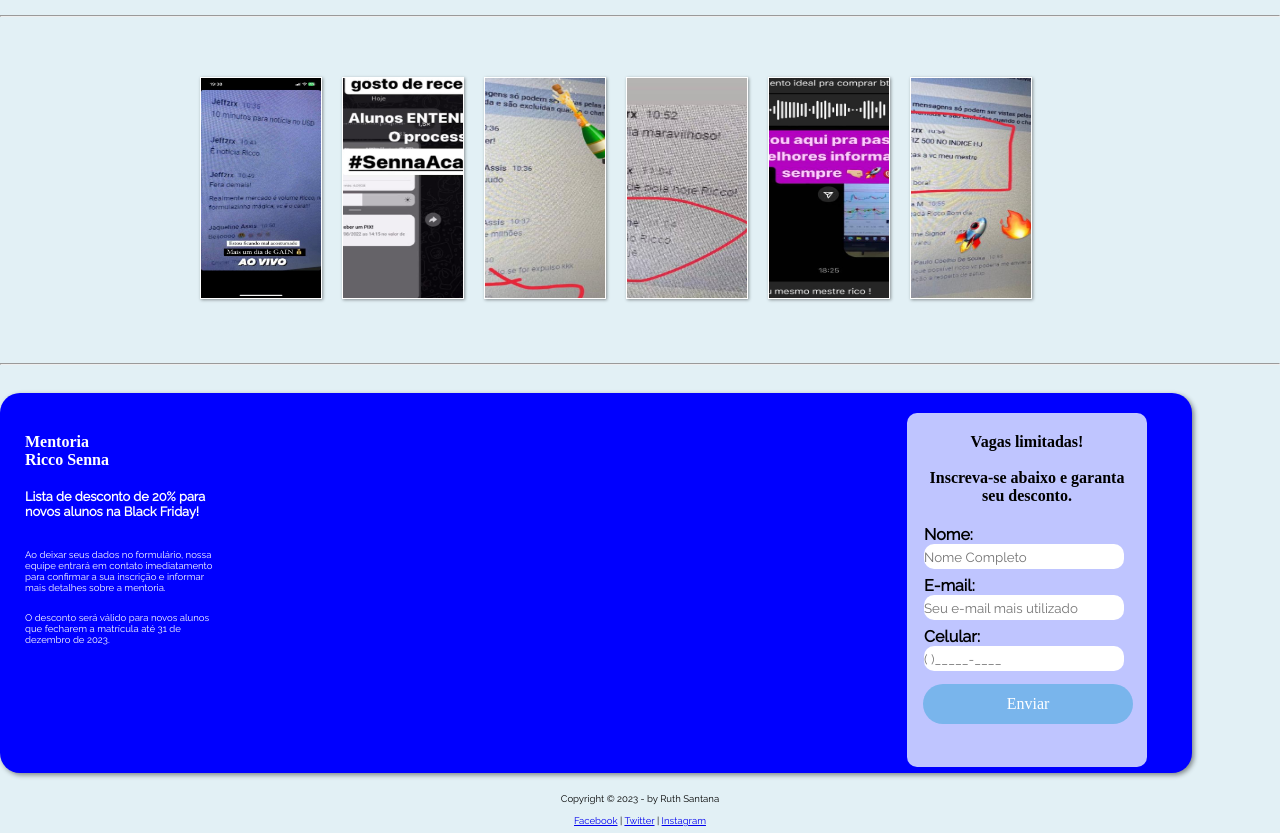
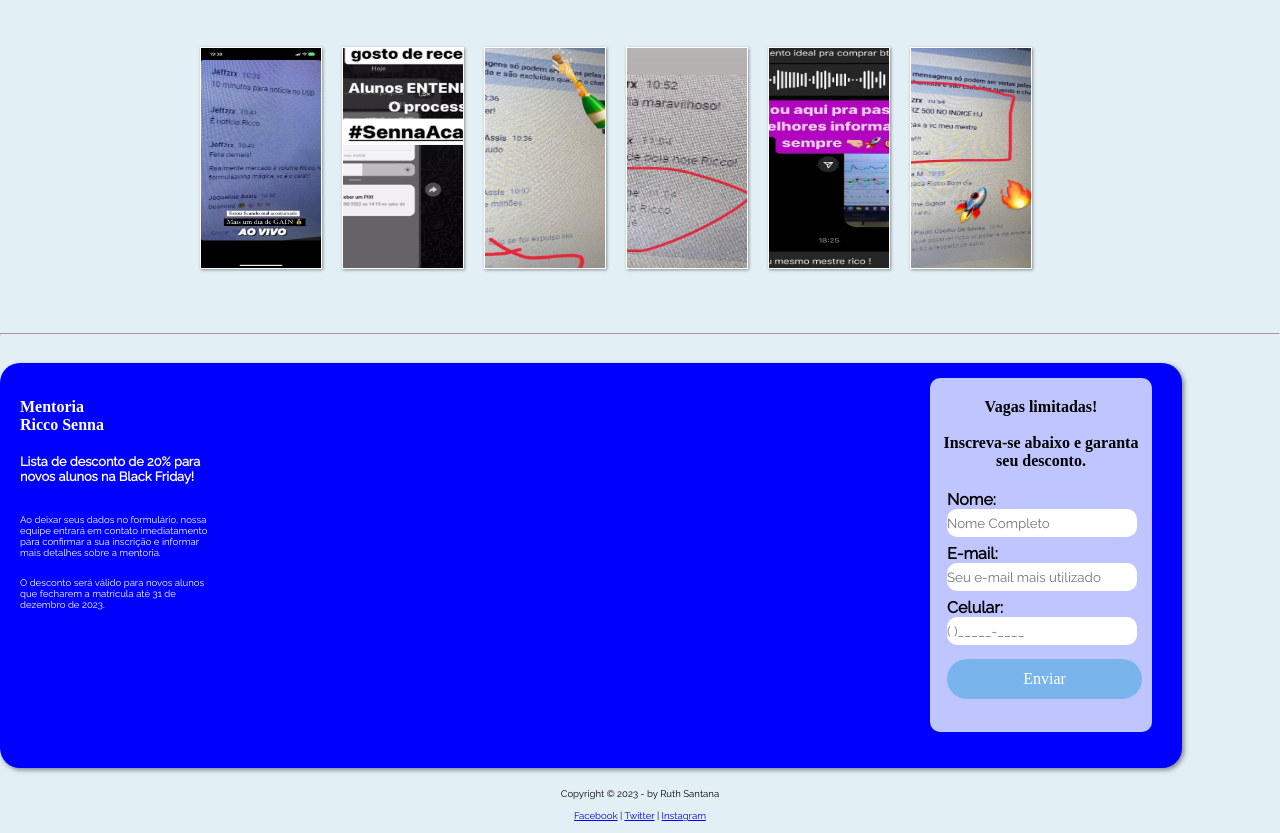
Before and after one commit to ruthsantanasilva/landing-page001, a plain HTML site: page index.html in a window 1280 px wide. Shown: the part 420-1253 px from the top of the page. Drawn offline with Linux system fonts and the light colour scheme; a web font is replaced by a local one.

Commit message:
diminui mais um pouco

```diff
--- a/estilos/estilo.css
+++ b/estilos/estilo.css
@@ -20,7 +20,7 @@ header {
     position: relative;
     display: inline-block;
     width: 90vw;
-    height: 320px;
+    height: 290px;
     padding: 20px;
     background-color: blue;
     color: white;
@@ -35,8 +35,8 @@ header {
 
 img {
     margin-top: -20px;
-    width: 248px;
-    height: 360px;
+    width: 200px;
+    height: 330px;
     float: right;
 }
 
@@ -88,8 +88,8 @@ section#text {
     position: relative;
     display: inline-block;
     width: 90vw;
-    height: 340px;
-    padding: 20px;
+    height: 375px;
+    padding: 15px;
     background-color: blue;
     color: white;
     border-radius: 20px;
@@ -108,8 +108,8 @@ section#text {
     background-color: rgba(240, 248, 255, 0.795);
     color: black;
     margin-left: 5px;
-    margin-right: 25px;
-    width: 220px;
+    margin-right: 15px;
+    width: 202px;
     height: 334px;
     float: right;
     border-radius: 10px;
@@ -138,8 +138,8 @@ label {
 
 input {
     font-family: 'Raleway';
-    width: 200px;
-    height: 25px;
+    width: 190px;
+    height: 28px;
     border-radius: 10px;
     border-style: none;
 }
@@ -159,8 +159,8 @@ p{
 }
 
 #botac {
-    margin: 6px;
-    width: 210px;
+    margin: 7px;
+    width: 195px;
     height: 40px;
     font-family: 'DM Serif Text';
     color: white;
```
